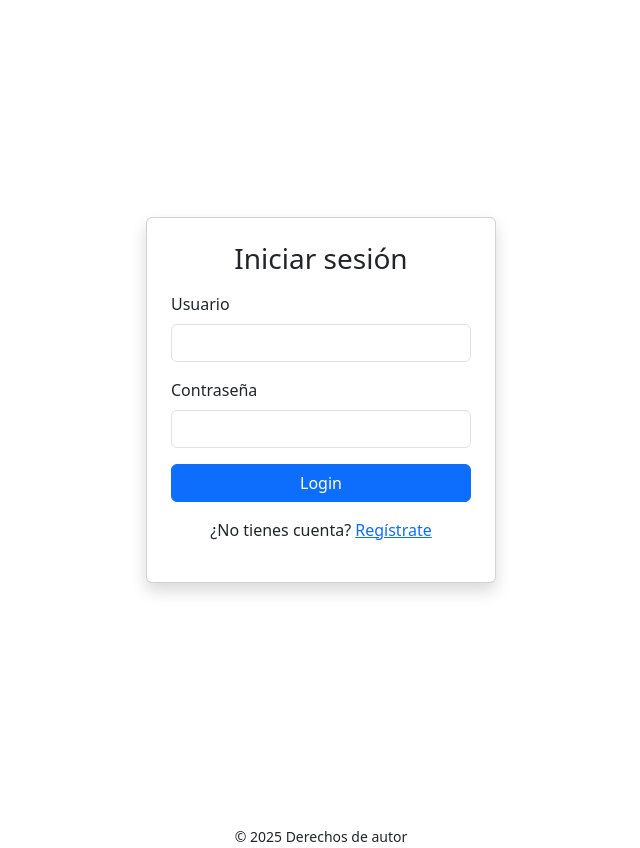
After one commit to stevenhuatatoca/Proyecto, a Flask app: page /login in a window 1280 px wide. The commit adds this page. Shown: the whole page, without its empty margins (319-959 px from the left). Run offline with Flask 3, Linux system fonts and the light colour scheme.

Commit message:
implementacion de login

```diff
--- a/app.py
+++ b/app.py
@@ -3,6 +3,7 @@ from conexion.conexion import conexion, cerrar_conexion
 from werkzeug.security import generate_password_hash, check_password_hash
 from flask_login import LoginManager, UserMixin, login_user, current_user, login_required, logout_user
 from models import Usuario
+from flask import redirect
 
 
 app = Flask(__name__)
@@ -13,13 +14,14 @@ app.config['SECRET_KEY'] = 'dev-secret-key'
 # -------------------------------
 login_manager = LoginManager()
 login_manager.init_app(app)
-
+login_manager.login_view = "login"
+login_manager.login_message = "Debes iniciar sesión para acceder a esta página"
 
 @login_manager.user_loader
 def load_user(user_id):
     conn = conexion()
     cursor = conn.cursor()
-    cursor.execute("SELECT * FROM usuarios WHERE id_usuario = %s", (user_id,))
+    cursor.execute("SELECT * FROM usuarios WHERE id = %s", (user_id,))
     data = cursor.fetchone()
     cerrar_conexion(conn)
 
@@ -32,19 +34,25 @@ def load_user(user_id):
 # Rutas principales
 # -------------------------------
 @app.route('/')
+@login_required
 def inicio():
-    return render_template('index.html', title="Inicio")
-
+    if current_user.is_authenticated:
+        return render_template('index.html', title="Inicio")
+    else:
+        return redirect(url_for('login'))
 
 @app.route('/about')
+@login_required
 def about():
     return render_template('about.html', title="Acerca de")
 
 
+
 # -------------------------------
-# Listar productos
+# Productos
 # -------------------------------
 @app.route('/productos')
+@login_required
 def listar_productos():
     conn = conexion()
     cursor = conn.cursor(dictionary=True)
@@ -54,10 +62,9 @@ def listar_productos():
     return render_template('productos/list.html', productos=productos)
 
 
-# -------------------------------
-# Crear producto
-# -------------------------------
+
 @app.route('/productos/nuevo', methods=['GET', 'POST'])
+@login_required
 def crear_producto():
     if request.method == 'POST':
         nombre = request.form['nombre']
@@ -65,10 +72,7 @@ def crear_producto():
 
         conn = conexion()
         cursor = conn.cursor()
-        cursor.execute(
-            "INSERT INTO productos (nombre, precio) VALUES (%s, %s)",
-            (nombre, precio)
-        )
+        cursor.execute("INSERT INTO productos (nombre, precio) VALUES (%s, %s)", (nombre, precio))
         conn.commit()
         cerrar_conexion(conn)
         return redirect(url_for('listar_productos'))
@@ -76,10 +80,9 @@ def crear_producto():
     return render_template('productos/form.html', title="Nuevo Producto")
 
 
-# -------------------------------
-# Editar producto
-# -------------------------------
+
 @app.route('/productos/editar/<int:pid>', methods=['GET', 'POST'])
+@login_required
 def editar_producto(pid):
     conn = conexion()
     cursor = conn.cursor(dictionary=True)
@@ -87,11 +90,7 @@ def editar_producto(pid):
     if request.method == 'POST':
         nombre = request.form['nombre']
         precio = request.form['precio']
-
-        cursor.execute(
-            "UPDATE productos SET nombre=%s, precio=%s WHERE id=%s",
-            (nombre, precio, pid)
-        )
+        cursor.execute("UPDATE productos SET nombre=%s, precio=%s WHERE id=%s", (nombre, precio, pid))
         conn.commit()
         cerrar_conexion(conn)
         return redirect(url_for('listar_productos'))
@@ -102,10 +101,9 @@ def editar_producto(pid):
     return render_template('productos/edit.html', producto=producto)
 
 
-# -------------------------------
-# Eliminar producto
-# -------------------------------
+
 @app.route('/productos/eliminar/<int:pid>', methods=['POST'])
+@login_required
 def eliminar_producto(pid):
     conn = conexion()
     cursor = conn.cursor()
@@ -114,14 +112,13 @@ def eliminar_producto(pid):
     cerrar_conexion(conn)
     return redirect(url_for('listar_productos'))
 
-#----------------------------------------------
-# Rutas para clientes
-#----------------------------------------------
+
 
 # -------------------------------
-# Listar clientes
+# Clientes
 # -------------------------------
 @app.route('/clientes')
+@login_required
 def listar_clientes():
     conn = conexion()
     cursor = conn.cursor(dictionary=True)
@@ -131,10 +128,9 @@ def listar_clientes():
     return render_template('clientes/list.html', clientes=clientes)
 
 
-# -------------------------------
-# Crear cliente
-# -------------------------------
+
 @app.route('/clientes/nuevo', methods=['GET', 'POST'])
+@login_required
 def crear_cliente():
     if request.method == 'POST':
         nombre = request.form['nombre']
@@ -142,10 +138,7 @@ def crear_cliente():
 
         conn = conexion()
         cursor = conn.cursor()
-        cursor.execute(
-            "INSERT INTO clientes (nombre, mail) VALUES (%s, %s)",
-            (nombre, mail)
-        )
+        cursor.execute("INSERT INTO clientes (nombre, mail) VALUES (%s, %s)", (nombre, mail))
         conn.commit()
         cerrar_conexion(conn)
         return redirect(url_for('listar_clientes'))
@@ -153,10 +146,9 @@ def crear_cliente():
     return render_template('clientes/form.html', title="Nuevo Cliente")
 
 
-# -------------------------------
-# Editar cliente
-# -------------------------------
+
 @app.route('/clientes/editar/<int:cid>', methods=['GET', 'POST'])
+@login_required
 def editar_cliente(cid):
     conn = conexion()
     cursor = conn.cursor(dictionary=True)
@@ -164,11 +156,7 @@ def editar_cliente(cid):
     if request.method == 'POST':
         nombre = request.form['nombre']
         mail = request.form['mail']
-
-        cursor.execute(
-            "UPDATE clientes SET nombre=%s, mail=%s WHERE id_usuario=%s",
-            (nombre, mail, cid)
-        )
+        cursor.execute("UPDATE clientes SET nombre=%s, mail=%s WHERE id_usuario=%s", (nombre, mail, cid))
         conn.commit()
         cerrar_conexion(conn)
         return redirect(url_for('listar_clientes'))
@@ -179,10 +167,9 @@ def editar_cliente(cid):
     return render_template('clientes/edit.html', cliente=cliente)
 
 
-# -------------------------------
-# Eliminar cliente
-# -------------------------------
+
 @app.route('/clientes/eliminar/<int:cid>', methods=['POST'])
+@login_required
 def eliminar_cliente(cid):
     conn = conexion()
     cursor = conn.cursor()
@@ -204,12 +191,11 @@ def registro():
 
         conn = conexion()
         cursor = conn.cursor()
-        cursor.execute("INSERT INTO usuarios (nombre, password) VALUES (%s, %s)", (usuario, password))
+        cursor.execute("INSERT INTO usuarios (usuario, password) VALUES (%s, %s)", (usuario, password))
         conn.commit()
         cerrar_conexion(conn)
-        return "Usuario registrado exitosamente"
-
-    return render_template('registro.html')
+        return redirect(url_for('login'))
+    return render_template('usuarios/registro.html')
 
 
 # -------------------------------
@@ -223,29 +209,26 @@ def login():
 
         conn = conexion()
         cursor = conn.cursor()
-        cursor.execute("SELECT * FROM usuarios WHERE nombre = %s", (usuario,))
+        cursor.execute("SELECT * FROM usuarios WHERE usuario = %s", (usuario,))
         data = cursor.fetchone()
         cerrar_conexion(conn)
 
         if data and check_password_hash(data[2], password):
             user = Usuario(data[0], data[1], data[2])
             login_user(user)
-            return "Login exitoso"
-
+            return redirect(url_for('inicio'))
         return "Credenciales incorrectas"
 
-    return render_template('login.html')
+    return render_template('usuarios/login.html')
 
 
 # -------------------------------
 # Perfil
 # -------------------------------
 @app.route('/perfil')
+@login_required
 def perfil():
-    if current_user.is_authenticated:
-        return f'Bienvenido, {current_user.nombre}'
-    return 'Debes iniciar sesión para ver tu perfil'
-
+    return f'Bienvenido, {current_user.usuario}'
 
 # -------------------------------
 # Dashboard
@@ -263,8 +246,8 @@ def dashboard():
 @login_required
 def logout():
     logout_user()
-    return "Sesión cerrada exitosamente"
+    return redirect(url_for('login'))
 
-
+# -------------------------------
 if __name__ == '__main__':
     app.run(debug=True)
--- a/models.py
+++ b/models.py
@@ -2,8 +2,8 @@ from flask_login import UserMixin
 
 class Usuario(UserMixin):
     def __init__(self, id_usuario, nombre, password):
-        self.id = id_usuario      # Flask-Login requiere que sea "id"
-        self.nombre = nombre
+        self.id = id_usuario
+        self.usuario = nombre
         self.password = password
 
     def get_id(self):
--- a/templates/base.html
+++ b/templates/base.html
@@ -4,27 +4,44 @@
   <meta charset="utf-8" />
   <meta name="viewport" content="width=device-width, initial-scale=1" />
   <title>{% block title %}{{ title or "Mi sitio Flask" }}{% endblock %}</title>
-  <link rel="stylesheet" href="{{ url_for('static', filename='styles.css') }}">
+
+  <!-- Bootstrap CSS -->
+  <link href="https://cdn.jsdelivr.net/npm/bootstrap@5.3.2/dist/css/bootstrap.min.css" rel="stylesheet">
+
+
   {% block extra_css %}{% endblock %}
 </head>
 <body>
-  <header class="site-header">
-    <nav class="nav">
-      <a href="{{ url_for('inicio') }}">Inicio</a>
-      <a href="{{ url_for('about') }}">Acerca de</a>
-      <a href="{{ url_for('listar_productos') }}">Productos</a>
-      <a href="{{ url_for('listar_clientes') }}">Clientes</a><!-- agregado -->
+  {% if current_user.is_authenticated %}
+  <header class="site-header mb-4">
+    <nav class="navbar navbar-expand-lg navbar-light bg-light px-3">
+      <div class="container-fluid">
+        <!-- Menú izquierda -->
+        <div class="navbar-nav me-auto">
+          <a class="nav-link" href="{{ url_for('inicio') }}">Inicio</a>
+          <a class="nav-link" href="{{ url_for('about') }}">Acerca de</a>
+          <a class="nav-link" href="{{ url_for('listar_productos') }}">Productos</a>
+          <a class="nav-link" href="{{ url_for('listar_clientes') }}">Clientes</a>
+        </div>
+        <!-- Botón cerrar sesión derecha -->
+        <div class="d-flex">
+          <a class="btn btn-danger" href="{{ url_for('logout') }}">Cerrar sesión</a>
+        </div>
+      </div>
     </nav>
   </header>
+  {% endif %}
 
   <main class="container">
     {% block content %}{% endblock %}
   </main>
 
-  <footer class="site-footer">
+  <footer class="site-footer mt-4 text-center">
     <small>© {{ 2025 }} Derechos de autor</small>
   </footer>
 
+  <!-- Bootstrap JS -->
+  <script src="https://cdn.jsdelivr.net/npm/bootstrap@5.3.2/dist/js/bootstrap.bundle.min.js"></script>
   {% block extra_js %}{% endblock %}
 </body>
 </html>
--- /dev/null
+++ b/templates/usuarios/login.html
@@ -0,0 +1,24 @@
+{% extends "base.html" %}
+{% block title %}Login{% endblock %}
+
+{% block content %}
+<div class="d-flex justify-content-center align-items-center vh-100">
+  <div class="card p-4 shadow" style="width: 350px;">
+    <h3 class="card-title text-center mb-3">Iniciar sesión</h3>
+    <form method="post">
+      <div class="mb-3">
+        <label for="usuario" class="form-label">Usuario</label>
+        <input type="text" class="form-control" id="usuario" name="usuario" required>
+      </div>
+      <div class="mb-3">
+        <label for="password" class="form-label">Contraseña</label>
+        <input type="password" class="form-control" id="password" name="password" required>
+      </div>
+      <button type="submit" class="btn btn-primary w-100">Login</button>
+    </form>
+    <p class="text-center mt-3">
+      ¿No tienes cuenta? <a href="{{ url_for('registro') }}">Regístrate</a>
+    </p>
+  </div>
+</div>
+{% endblock %}
```
Also changed, not shown: templates/productos/edit.html (+6 -11 lines), templates/usuarios/registro.html (added, +24 -0 lines).
